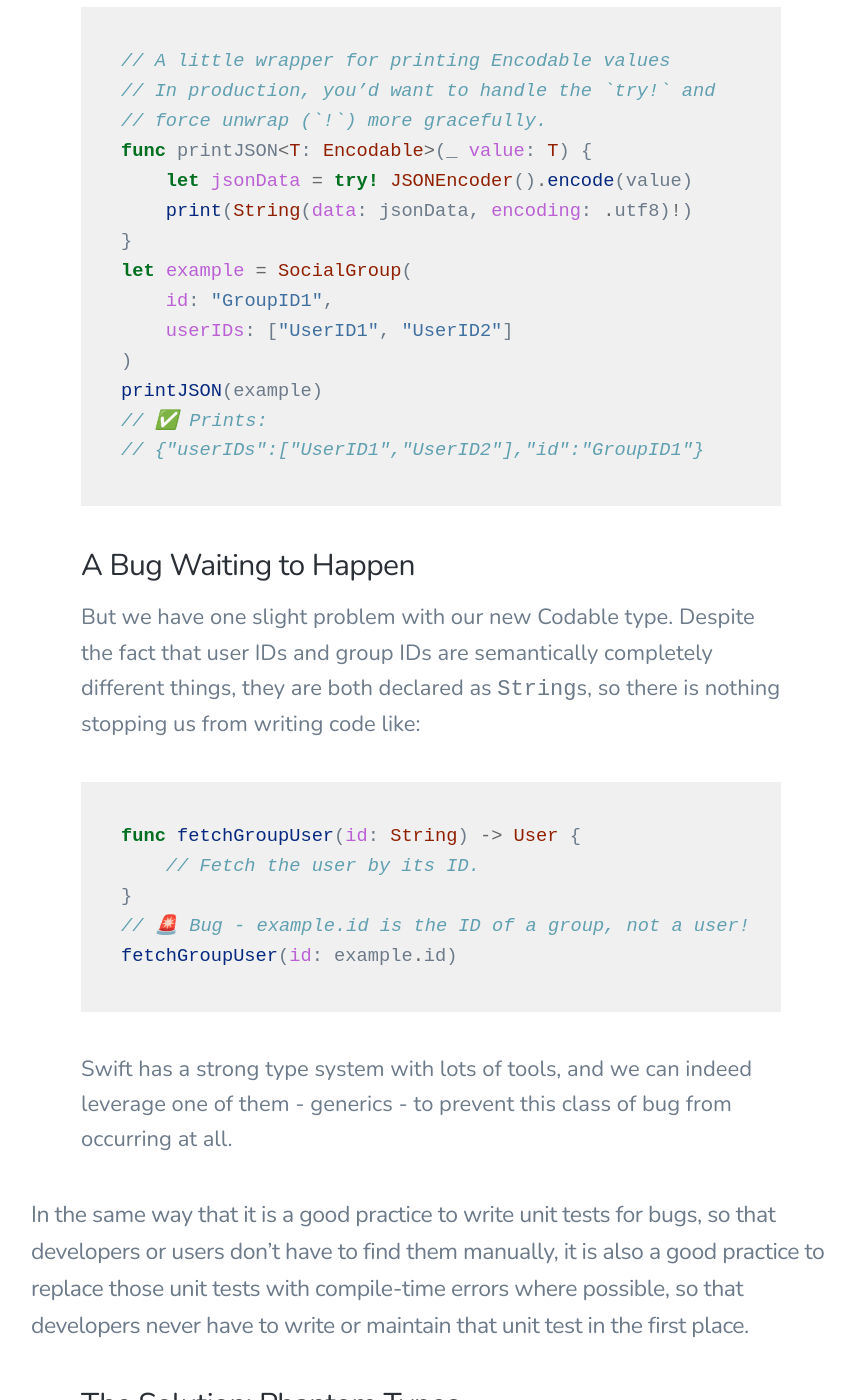
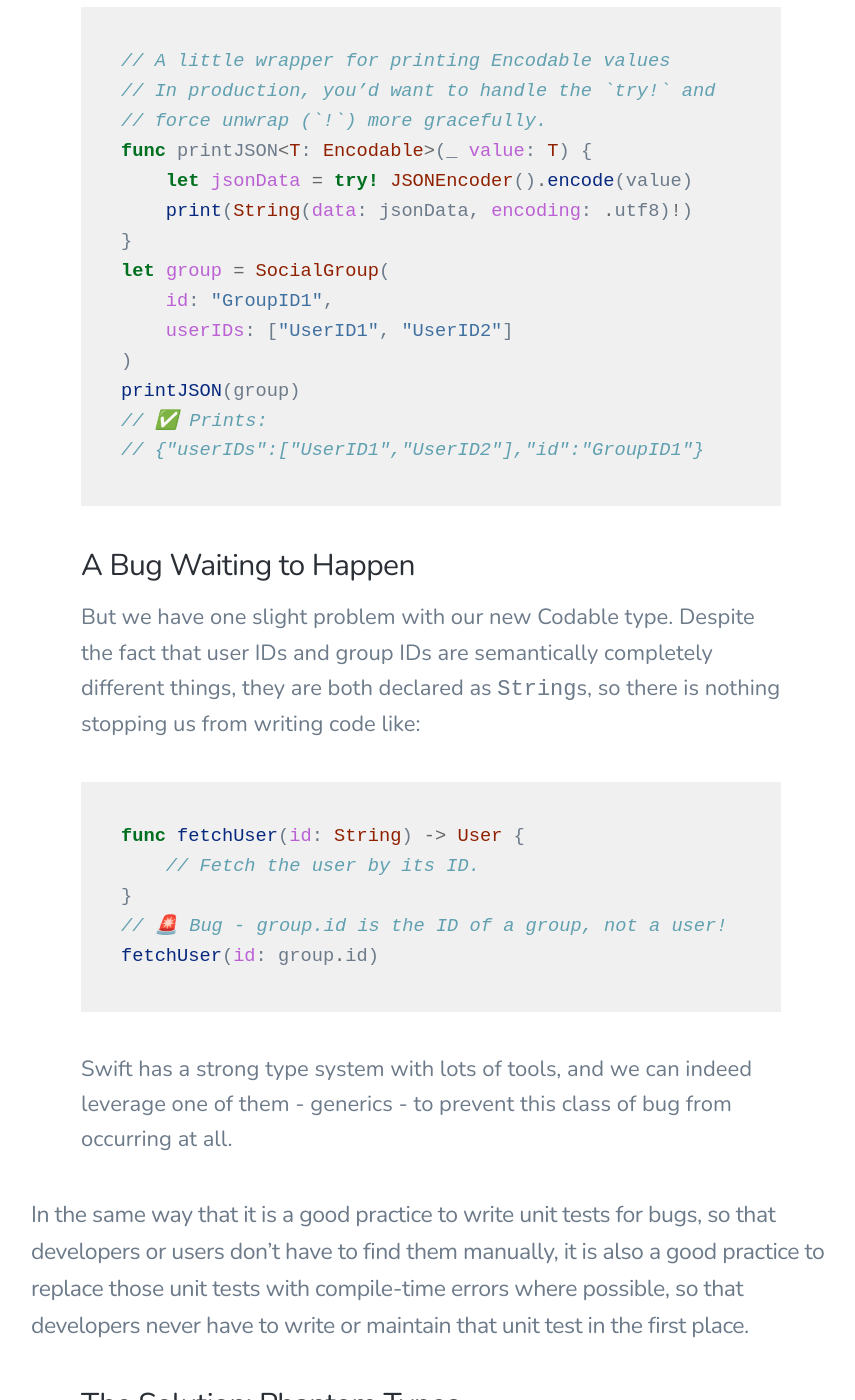
Before and after one commit to nevillco/nevillco.github.io, a Jekyll site: the page built from _posts/2023-10-20-swift-codable-and-custom-keyed-dictionaries.md, in a window 1280 px wide and 1400 px high, scrolled down 2059 px. Shown: the whole window, without its empty margins (209-1064 px from the left). Built offline with Jekyll 4.4.1, drawn with Linux system fonts in a browser that asks for light colours; nearby versions of some CDN libraries; some of the changed text lies outside the part shown.

Commit message:
Clean up first example.

````diff
--- a/_posts/2023-10-20-swift-codable-and-custom-keyed-dictionaries.md
+++ b/_posts/2023-10-20-swift-codable-and-custom-keyed-dictionaries.md
@@ -29,11 +29,11 @@ func printJSON<T: Encodable>(_ value: T) {
     let jsonData = try! JSONEncoder().encode(value)
     print(String(data: jsonData, encoding: .utf8)!)
 }
-let example = SocialGroup(
+let group = SocialGroup(
     id: "GroupID1",
     userIDs: ["UserID1", "UserID2"]
 )
-printJSON(example)
+printJSON(group)
 // ✅ Prints:
 // {"userIDs":["UserID1","UserID2"],"id":"GroupID1"}
 ```
@@ -41,11 +41,11 @@ printJSON(example)
 ### A Bug Waiting to Happen
 But we have one slight problem with our new Codable type. Despite the fact that user IDs and group IDs are semantically completely different things, they are both declared as `String`s, so there is nothing stopping us from writing code like:
 ```swift
-func fetchGroupUser(id: String) -> User {
+func fetchUser(id: String) -> User {
     // Fetch the user by its ID.
 }
-// 🚨 Bug - example.id is the ID of a group, not a user!
-fetchGroupUser(id: example.id)
+// 🚨 Bug - group.id is the ID of a group, not a user!
+fetchUser(id: group.id)
 ```
 Swift has a strong type system with lots of tools, and we can indeed leverage one of them - generics - to prevent this class of bug from occurring at all.
 > In the same way that it is a good practice to write unit tests for bugs, so that developers or users don’t have to find them manually, it is also a good practice to replace those unit tests with compile-time errors where possible, so that developers never have to write or maintain that unit test in the first place.
@@ -75,11 +75,11 @@ struct SocialGroup: Codable {
     let id: GroupID
     let userIDs: [UserID]
 }
-let example = SocialGroup(
+let group = SocialGroup(
     id: "GroupID1",
     userIDs: ["UserID1", "UserID2"]
 )
-printJSON(example)
+printJSON(group)
 // 🚨 Bug - this now prints:
 // {"userIDs":[{"rawValue":"UserID1"},{"rawValue":"UserID2"}],"id":{"rawValue":"GroupID1"}}
 ```
````
Also changed, not shown: other parts of _posts/2023-10-20-swift-codable-and-custom-keyed-dictionaries.md (+8 -9 lines).
